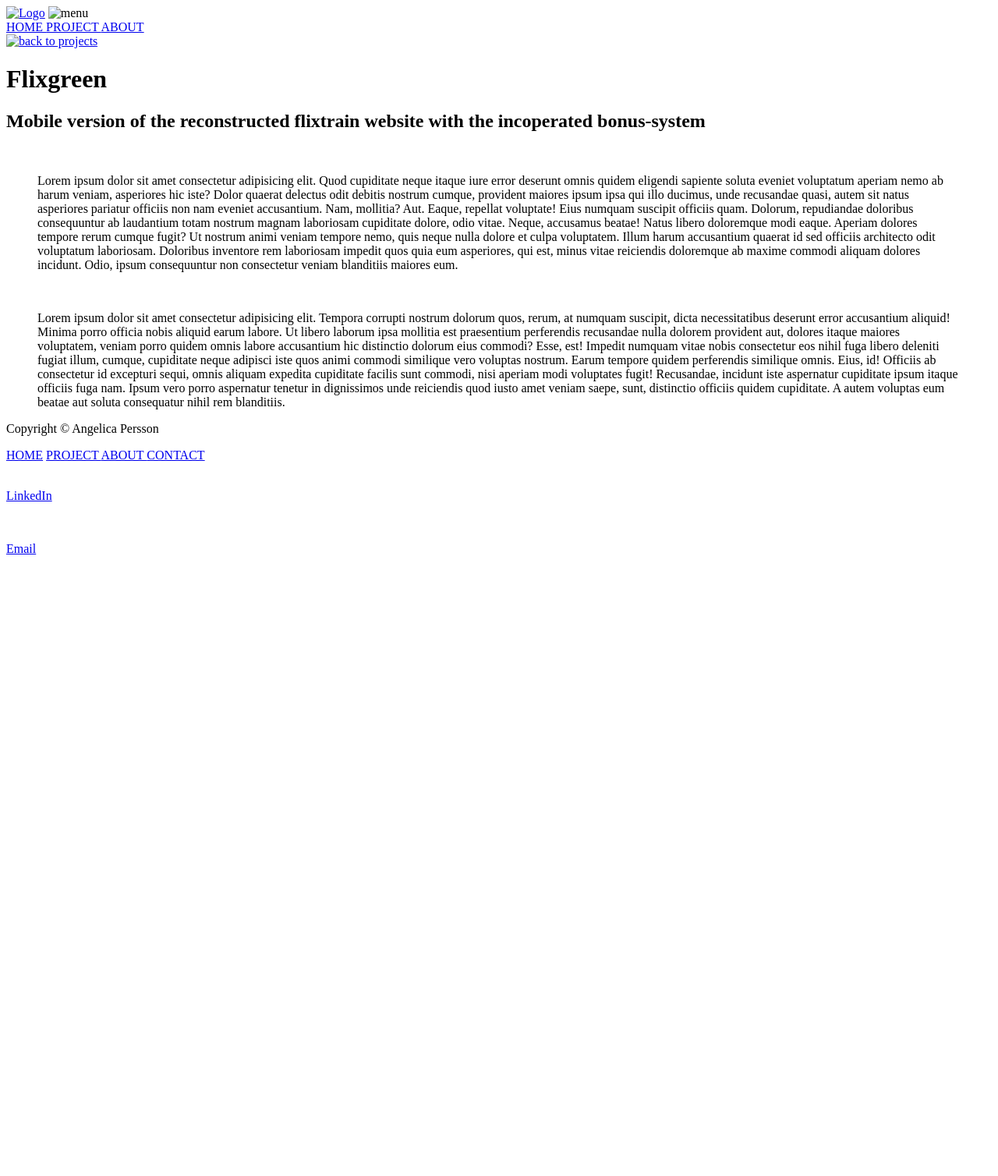
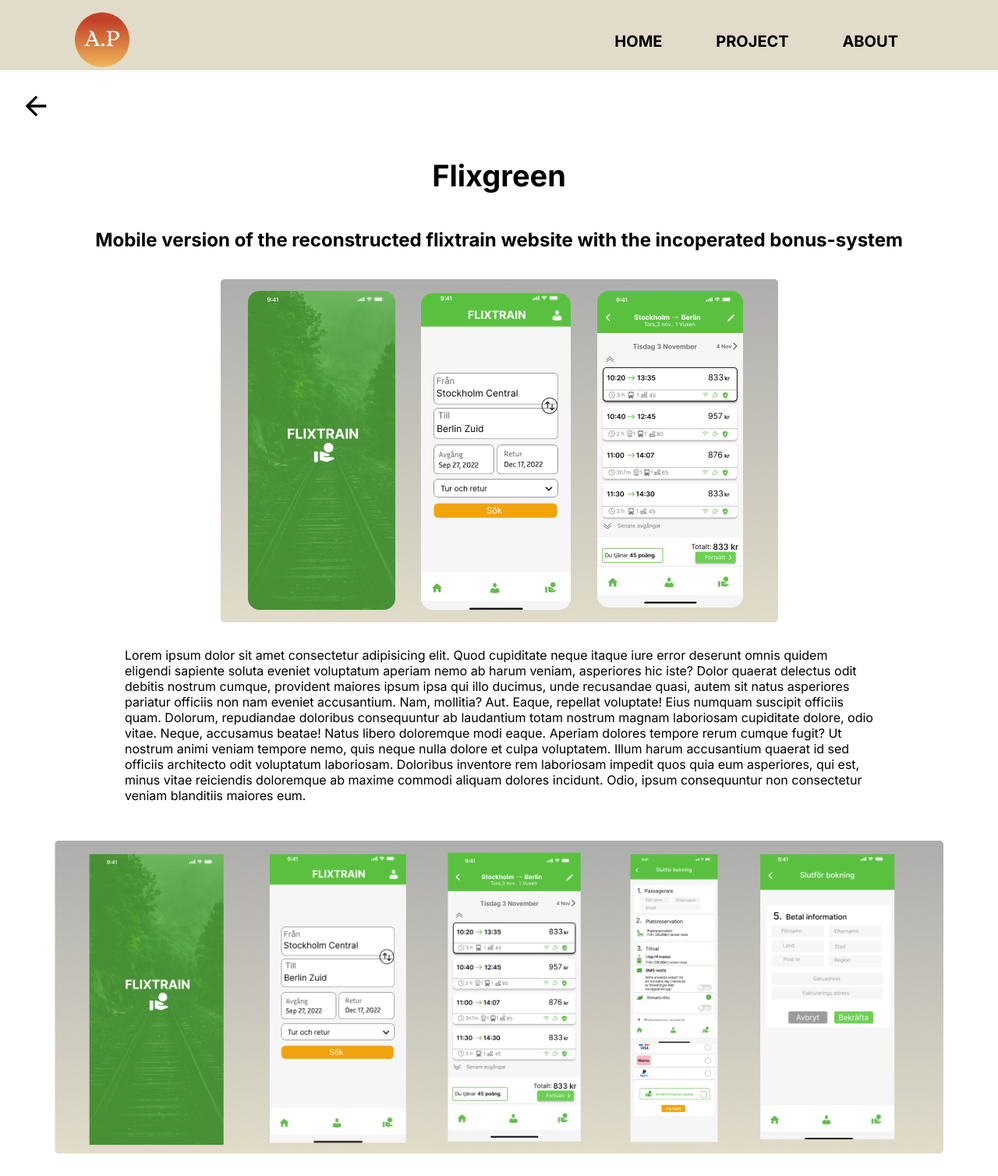
Before and after one commit to Angelicapersson96/html, a plain HTML site: page flixgreenmobile.html in a window 1280 px wide. Shown: the top 1508 px of the page at 78% size. Before the commit the page ends 800 px from the top, so only its background shows below. Drawn offline with Linux system fonts and the light colour scheme; the site is published under a folder, as on GitHub Pages, so addresses that start at the root find nothing; a web font is replaced by a local one.

Commit message:
changed syntax

```diff
--- a/flixgreenmobile.html
+++ b/flixgreenmobile.html
@@ -5,16 +5,16 @@
     <meta http-equiv="X-UA-Compatible" content="IE=edge" />
     <meta name="viewport" content="width=device-width, initial-scale=1.0" />
     <title>Document</title>
-    <link rel="stylesheet" href="/main.css" />
-    <script src="/index.js" defer></script>
+    <link rel="stylesheet" href="main.css" />
+    <script src="index.js" defer></script>
   </head>
   <body>
     <nav class="nav">
-      <a class="Logo-link" href="../index.html">
-        <img src="/assets/logo.png" alt="Logo"
+      <a class="Logo-link" href="index.html">
+        <img src="./assets/logo.png" alt="Logo"
       /></a>
       <img
-        src="/assets/hamburgermenu.svg"
+        src="./assets/hamburgermenu.svg"
         class="toggle-menu__mobile"
         alt="menu"
       />
@@ -26,7 +26,7 @@
     </nav>
     <a href="/project.html">
       <img
-        src="/assets/arrow_back.svg"
+        src="./assets/arrow_back.svg"
         alt="back to projects"
         class="underpage__back-to-home"
       />
@@ -38,7 +38,7 @@
         incoperated bonus-system
       </h2>
       <figure class="figure__underpage">
-        <img src="/assets/flixgreenmobil.png" alt="" />
+        <img src="./assets/flixgreenmobil.png" alt="" />
         <p>
           Lorem ipsum dolor sit amet consectetur adipisicing elit. Quod
           cupiditate neque itaque iure error deserunt omnis quidem eligendi
@@ -60,7 +60,7 @@
         </p>
       </figure>
       <figure class="figure__underpage">
-        <img src="/assets/flixgreenmobile2.png" alt="" />
+        <img src="./assets/flixgreenmobile2.png" alt="" />
         <p>
           Lorem ipsum dolor sit amet consectetur adipisicing elit. Tempora
           corrupti nostrum dolorum quos, rerum, at numquam suscipit, dicta
@@ -87,22 +87,22 @@
         <p>Copyright &copy; Angelica Persson</p>
       </div>
       <div class="nav-footer">
-        <a href="/index.html"> HOME</a>
-        <a href="/project.html"> PROJECT </a>
-        <a href="/about.html"> ABOUT </a>
-        <a href="/contact.html"> CONTACT</a>
+        <a href="index.html"> HOME</a>
+        <a href="project.html"> PROJECT </a>
+        <a href="about.html"> ABOUT </a>
+        <a href="contact.html"> CONTACT</a>
       </div>
       <div class="footer-links">
         <a
           class="linkedin-footer"
           href="https://se.linkedin.com/in/angelica-persson-b1583a251"
           target="_blank"
-          ><img src="/assets/linkedIn.svg" alt="" />
+          ><img src="./assets/linkedIn.svg" alt="" />
           <p>LinkedIn</p></a
         >
 
         <a class="email-footer" href="mailto:angelica.m.e.e@hotmail.com">
-          <img src="/assets/email.svg" alt="" />
+          <img src="./assets/email.svg" alt="" />
           <p>Email</p>
         </a>
       </div>
```
Also changed, not shown: flixgreendesktop.html (+13 -13 lines), index.html (+1 -1 lines), myasthma.html (+12 -13 lines), parksmart.html (+12 -12 lines), project.html (+5 -5 lines).
